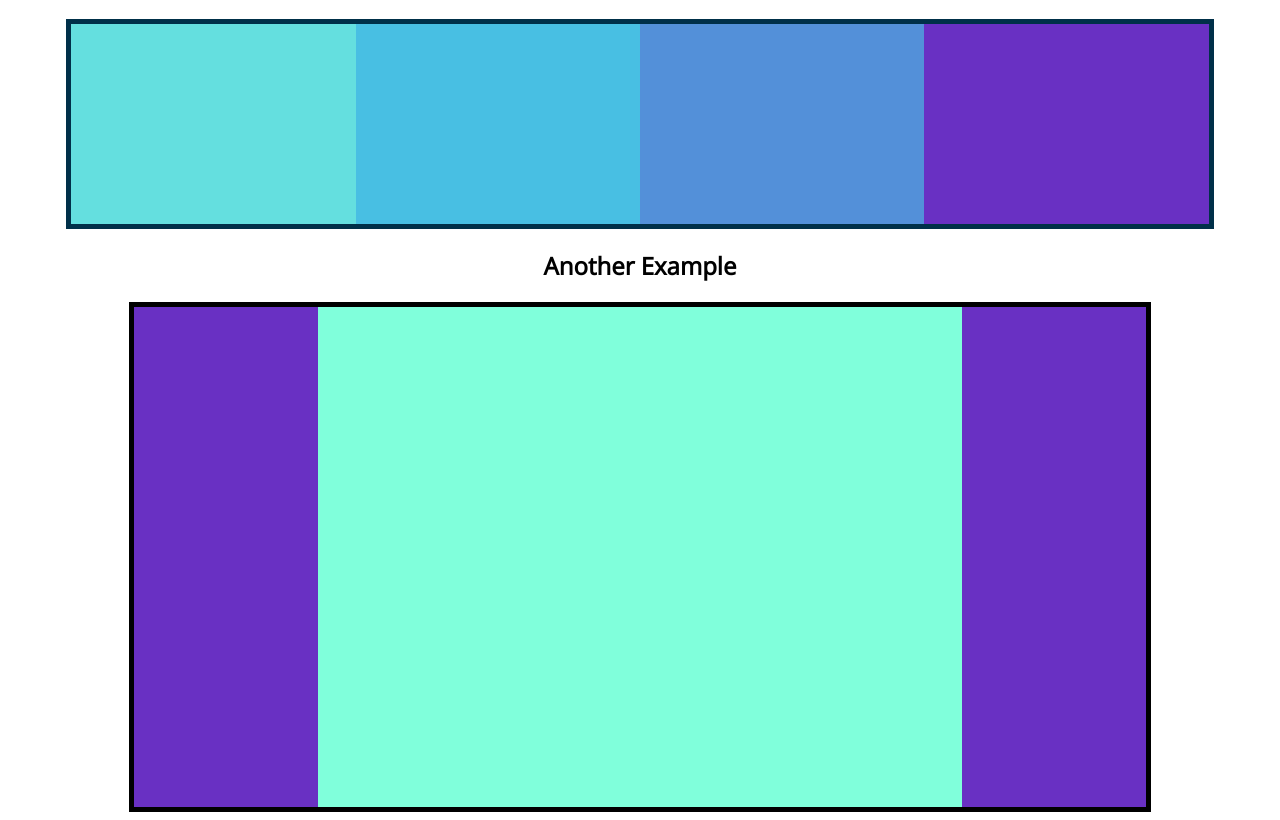
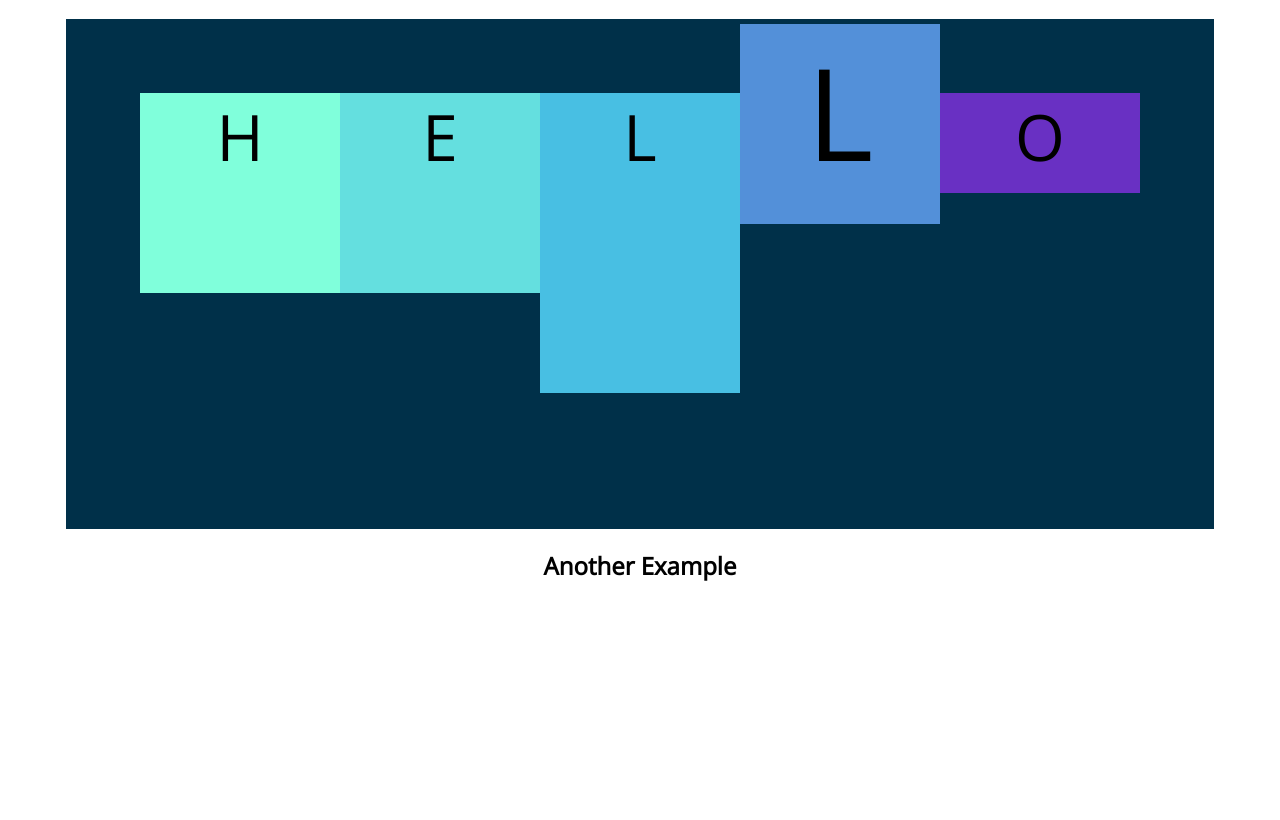
Before and after one commit to c1oud99/TheWebDeveloperBootcamp_2024, a plain HTML site: page 10_Flexbox_And_Responsive/Flexbox/index.html in a window 1280 px wide. Shown: the part 67-887 px from the top of the page. After the commit the page ends 800 px from the top, so only its background shows below. Drawn offline with nearby package versions, Linux system fonts and the light colour scheme.

Commit message:
Update files

```diff
--- a/10_Flexbox_And_Responsive/Flexbox Starter/app.css
+++ b/10_Flexbox_And_Responsive/Flexbox Starter/app.css
@@ -1,13 +1,25 @@
 body {
     font-family: 'Open Sans', sans-serif;
 }
+
 h1 {
     text-align: center;
 }
+
 #container {
     background-color: #003049;
     width: 90%;
     height: 500px;
     margin: 0 auto;
     border: 5px solid #003049;
+    display: flex;
+    flex-direction: row;
+    justify-content: flex-start;
+    flex-wrap: nowrap;
 }
+
+#container div {
+    width: 600px;
+    height: 200px;
+    text-align: center;
+}
--- a/10_Flexbox_And_Responsive/Flexbox/app.css
+++ b/10_Flexbox_And_Responsive/Flexbox/app.css
@@ -7,44 +7,19 @@ h1, h2{
 #container {
     background-color: #003049;
     width: 90%;
-    /* height: 500px; */
+    height: 500px;
     margin: 0 auto;
     border: 5px solid #003049;
     display: flex;
     flex-direction: row;
     justify-content: center;
+    align-items: baseline;
     /* flex-wrap: wrap; */
 }
 
 #container div {
     width: 200px;
     height: 200px;
-    /* max-width: 300px; */
     text-align:center;
-    flex-basis: 600px;
+    font-size: 4em;
 }
-
-div:nth-of-type(1) {
-    flex-grow: 1;
-    flex-shrink:2;
-}
-div:nth-of-type(5) {
-    flex-grow: 2;
-}
-
-
-main {
-    width: 80%;
-    margin: 0 auto;
-    border: 5px solid black;
-    height: 500px;
-    display: flex;
-}
-main .sidebar {
-    background-color: #6930c3;
-    flex:1 2 300px;
-}
-main .maincontent {
-    background-color: #80ffdb;
-    flex: 2 1 800px;
-}
--- a/10_Flexbox_And_Responsive/Flexbox/index.html
+++ b/10_Flexbox_And_Responsive/Flexbox/index.html
@@ -14,11 +14,11 @@
     <h1>Let's Play With Flexbox</h1>
 
     <section id="container">
-        <div style="background-color: #80ffdb"></div>
-        <div style="background-color: #64dfdf"></div>
-        <div style="background-color: #48bfe3"></div>
-        <div style="background-color: #5390d9"></div>
-        <div style="background-color: #6930c3"></div>
+        <div style="background-color: #80ffdb">H</div>
+        <div style="background-color: #64dfdf">E</div>
+        <div style="background-color: #48bfe3; height: 300px;">L</div>
+        <div style="background-color: #5390d9; font-size: 8em;">L</div>
+        <div style="background-color: #6930c3; height: 100px;">O</div>
     </section>
 
     <h2>Another Example</h2>
```
Also changed, not shown: 9_Other_CSS_Properties/PhotoSite/Starter/photos.css (line endings or trailing spaces).
